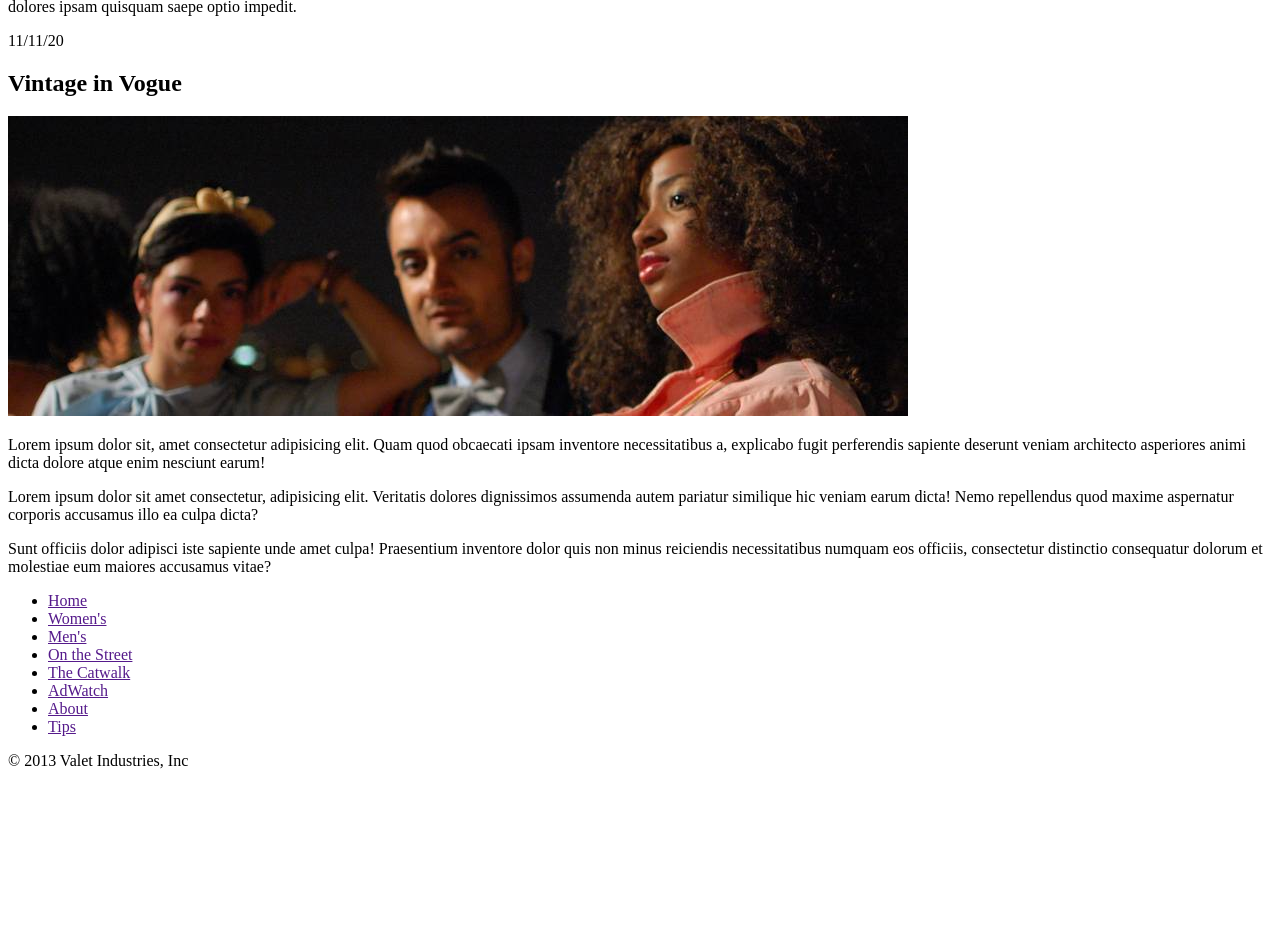
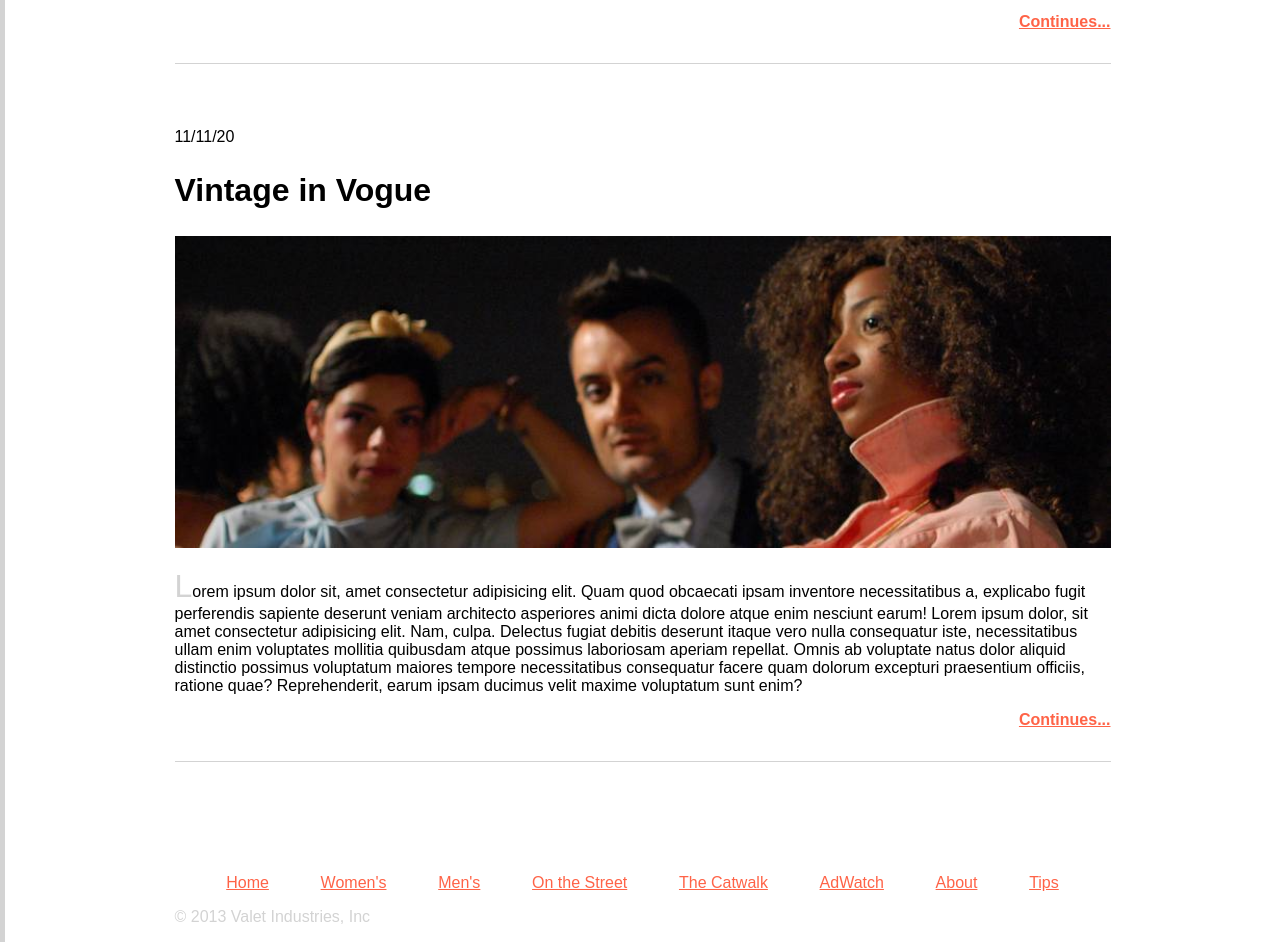
Before and after one commit to MichaelOb89/Fashion_blog, a plain HTML site: page index.html in a window 1280 px wide. Shown: the part 780-1722 px from the top of the page. Before the commit the page ends 1558 px from the top, so only its background shows below. Drawn offline with Linux system fonts and the light colour scheme.

Commit message:
Added styles

```diff
--- a/index.html
+++ b/index.html
@@ -11,7 +11,7 @@
     <header>
         <h1>Sartre's List</h1>
         <h2>Better-Dressed People</h2>
-        <nav>
+        <nav class>
             <ul aria-label="Main Navigation" role="navigation">
                 <li><a href="">Women's</a></li>
                 <li><a href="">Men's</a></li>
@@ -27,17 +27,16 @@
             <time datetime="2020-11-12">11/12/20</time>
             <h2>On the Street in Brooklyn</h2>
             <img src="./images/blog-image-1.jpg" alt="first-image">
-            <p>Lorem ipsum dolor sit amet consectetur adipisicing elit. Similique cum maiores maxime modi sapiente id libero adipisci sed veniam enim. Quidem odit distinctio perspiciatis aliquam aliquid. Porro commodi ratione sed.</p>
-            <p>Lorem ipsum dolor sit amet, consectetur adipisicing elit. Porro obcaecati iusto enim soluta molestiae laborum debitis ipsum corporis suscipit provident, accusamus officiis quis optio dignissimos vitae, dolorum, pariatur fuga quasi.</p>
-            <p>Ad tempora perferendis sunt tempore voluptatem? Minima ipsum corrupti quidem molestias voluptates quasi corporis quibusdam nesciunt odio! Iste, similique, pariatur provident suscipit velit fuga dolores ipsam quisquam saepe optio impedit.</p>
+            <p>Lorem ipsum dolor sit amet consectetur adipisicing elit. Similique cum maiores maxime modi sapiente id libero adipisci sed veniam enim. Quidem odit distinctio perspiciatis aliquam aliquid. Porro commodi ratione sed. Lorem ipsum dolor, sit amet consectetur adipisicing elit. Vero, cupiditate. Cupiditate iste fugiat ea voluptas ab? Quidem necessitatibus dolores odit cupiditate eligendi illum, hic unde tenetur labore, earum, nihil velit. Lorem ipsum dolor sit amet consectetur adipisicing elit. Unde dolores fugiat quidem voluptas, nobis ea rerum laboriosam consequuntur ab reprehenderit totam! Eos ipsam pariatur veritatis voluptatibus magni, quos dignissimos rem!</p>
+            <div><a href="">Continues...</a></div>
         </article>
         <article>
             <time datetime="2020-11-11">11/11/20</time>
             <h2>Vintage in Vogue</h2>
             <img src="./images/blog-image-1.jpeg" alt="second-image">
-            <p>Lorem ipsum dolor sit, amet consectetur adipisicing elit. Quam quod obcaecati ipsam inventore necessitatibus a, explicabo fugit perferendis sapiente deserunt veniam architecto asperiores animi dicta dolore atque enim nesciunt earum!</p>
-            <p>Lorem ipsum dolor sit amet consectetur, adipisicing elit. Veritatis dolores dignissimos assumenda autem pariatur similique hic veniam earum dicta! Nemo repellendus quod maxime aspernatur corporis accusamus illo ea culpa dicta?</p>
-            <p>Sunt officiis dolor adipisci iste sapiente unde amet culpa! Praesentium inventore dolor quis non minus reiciendis necessitatibus numquam eos officiis, consectetur distinctio consequatur dolorum et molestiae eum maiores accusamus vitae?</p>
+            <p>Lorem ipsum dolor sit, amet consectetur adipisicing elit. Quam quod obcaecati ipsam inventore necessitatibus a, explicabo fugit perferendis sapiente deserunt veniam architecto asperiores animi dicta dolore atque enim nesciunt earum! Lorem ipsum dolor, sit amet consectetur adipisicing elit. Nam, culpa. Delectus fugiat debitis deserunt itaque vero nulla consequatur iste, necessitatibus ullam enim voluptates mollitia quibusdam atque possimus laboriosam aperiam repellat.
+            Omnis ab voluptate natus dolor aliquid distinctio possimus voluptatum maiores tempore necessitatibus consequatur facere quam dolorum excepturi praesentium officiis, ratione quae? Reprehenderit, earum ipsam ducimus velit maxime voluptatum sunt enim?</p>
+            <div><a href="">Continues...</a></div>
         </article>
     </main>
     <footer>
@@ -53,7 +52,7 @@
                 <li><a href="">Tips</a></li>
             </ul>
         </nav>
-        &copy 2013 Valet Industries, Inc
+        <div>&copy 2013 Valet Industries, Inc</div>
     </footer>
 </body>
 </html>
--- a/style.css
+++ b/style.css
@@ -0,0 +1,61 @@
+html{
+    border-left: 5px solid lightgray;
+}
+body{
+    min-height: 100vh;
+    max-width: 1000px;
+    font-family: sans-serif;
+    margin: auto;
+}
+header, main, footer{
+    padding-top: 1rem;
+    padding-bottom: 1rem;
+    padding-left: 2rem;
+    padding-right: 2rem;
+}
+h1{
+    color: tomato;
+}
+img{
+    width: 100%;
+}
+ul{
+    padding: 0;
+    list-style-type: none;
+    display: flex;
+}
+header ul{
+    justify-content: space-between;
+}
+header a{
+    color: lightgray;
+}
+footer a{
+    color: tomato;
+}
+article h2{
+    font-size: 32px;
+}
+article a{
+    right: 0;
+    color: tomato;
+    font-weight: bold;
+}
+article div{
+    text-align: right;
+}
+article{
+    margin-bottom: 4rem;
+    border-bottom: 1px solid lightgray;
+    padding-bottom: 2rem;
+}
+article p::first-letter{
+    color: lightgray;
+    font-size: 2rem;
+}
+footer div{
+    color: lightgray;
+}
+footer ul{
+    justify-content: space-evenly;
+}
```
